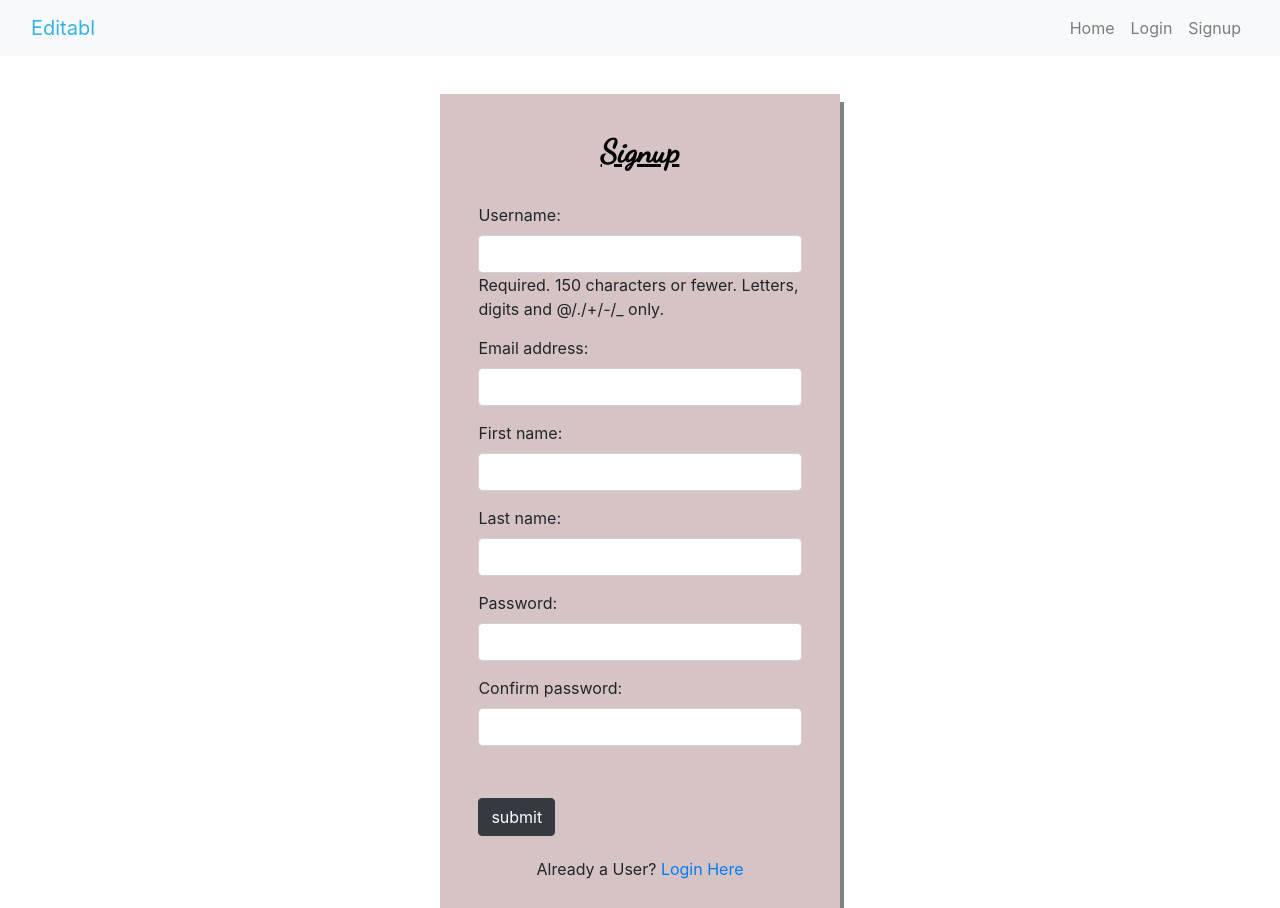
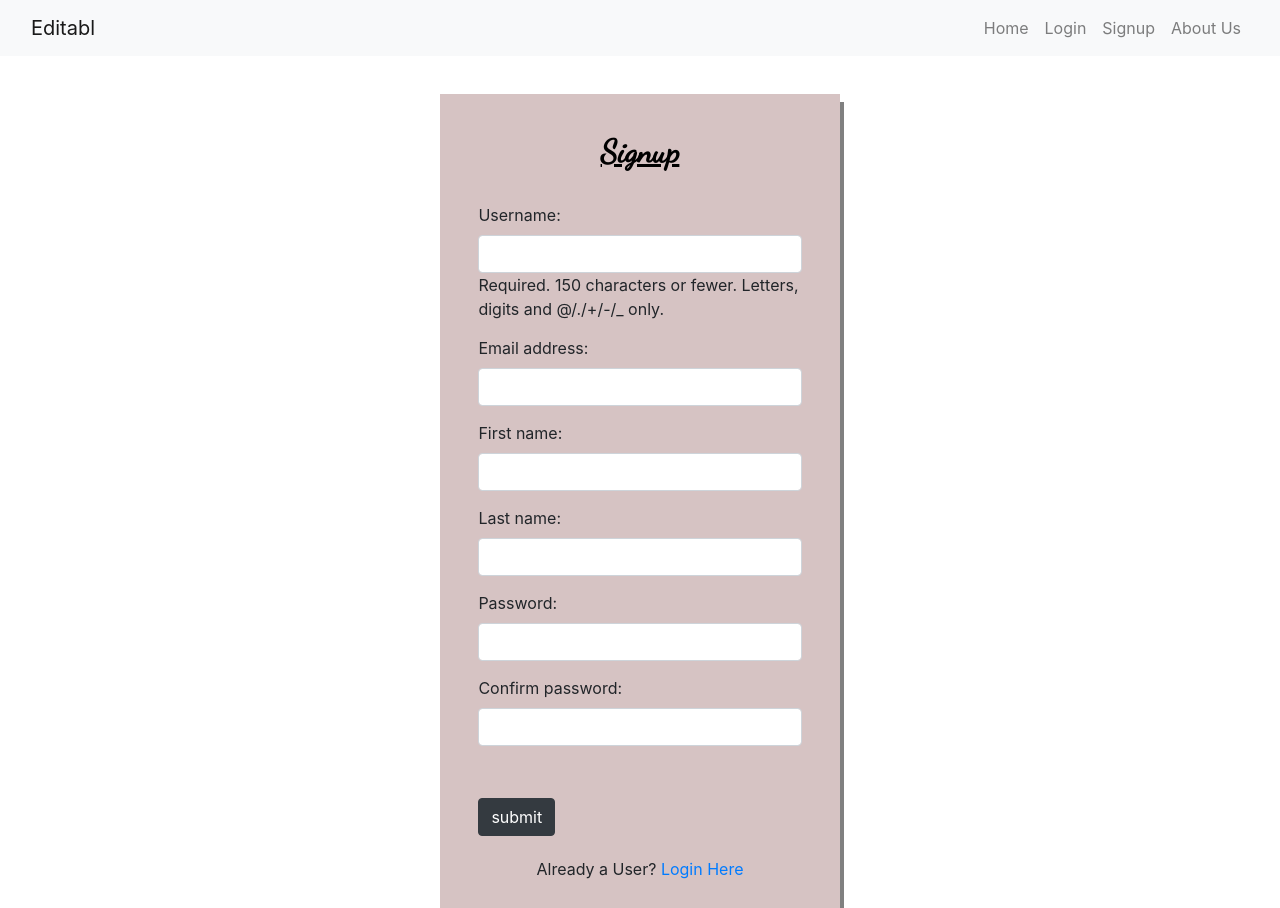
Before and after one commit to anuja1638/Editabl, a Django app: page /signup/ in a window 1280 px wide. Shown: the top 908 px of the page. Run offline with Django 4.2, Linux system fonts and the light colour scheme; some libraries are stand-ins or nearby versions; some web fonts are replaced.

Commit message:
Created records app to render about us page, Integrated about us page with some changes

```diff
--- a/Editabl/Editabl/settings.py
+++ b/Editabl/Editabl/settings.py
@@ -41,7 +41,8 @@ INSTALLED_APPS = [
 
     'authentication',
     'manualEditing',
-    'userProfile'
+    'userProfile',
+    'records',
 ]
 
 MIDDLEWARE = [
--- a/Editabl/Editabl/urls.py
+++ b/Editabl/Editabl/urls.py
@@ -19,5 +19,6 @@ from django.urls import path, include
 urlpatterns = [
     path('admin/', admin.site.urls),
     path('', include('authentication.urls')),
-    path('userProfile/', include('userProfile.urls'))
+    path('userProfile/', include('userProfile.urls')),
+    path('aboutUs/', include('records.urls'))
 ]
--- a/Editabl/templates/base/navbar.html
+++ b/Editabl/templates/base/navbar.html
@@ -2,7 +2,7 @@
 {% block content %}
     <nav class="navbar navbar-expand-lg navbar-light bg-light">
         <div class="container-fluid">
-          <a class="navbar-brand" href="{% url 'authentication:homePageUrl'%}" style="color: rgb(55, 179, 228) ;">Editabl</a>
+          <a class="navbar-brand" href="#">Editabl</a>
           <button class="navbar-toggler" type="button" data-bs-toggle="collapse" data-bs-target="#navbarNav" aria-controls="navbarNav" aria-expanded="false" aria-label="Toggle navigation">
             <span class="navbar-toggler-icon"></span>
           </button>
@@ -26,6 +26,9 @@
                     <a class="nav-link" href="{% url 'authentication:signUpPageUrl' %}">Signup</a>
                   </li>
                 {% endif %}
+                <li class="nav-item">
+                  <a class="nav-link" href="{% url 'records:aboutUsUrl'%}">About Us</a>
+                </li>
             </ul>
           </div>
         </div>
```
Also changed, not shown: Editabl/db.sqlite3, 1 other file.
